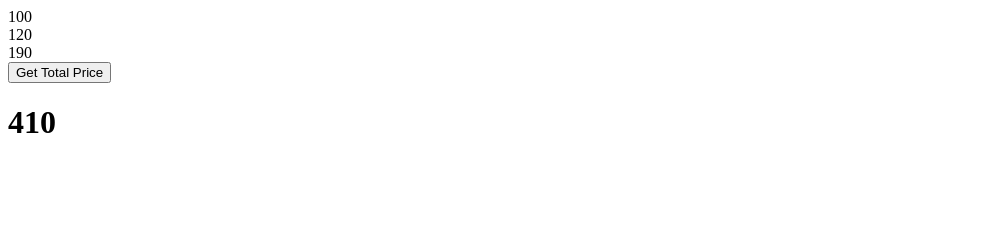
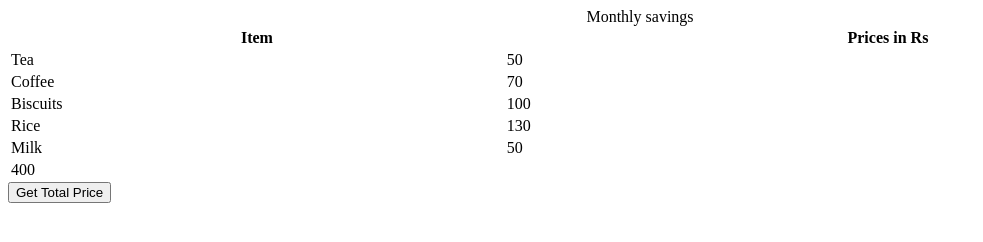
Before and after one commit to acciojob/grofers-checkout-omsingh1555, a website: page main.html in a window 1280 px wide. Both pictures are taken after a click on the button "Get Total Price". Shown: the whole page, without its empty margins (0-983 px from the left). Drawn offline with Linux system fonts and the light colour scheme.

Commit message:
created a submission

```diff
--- a/main.html
+++ b/main.html
@@ -1,24 +1,45 @@
 <!DOCTYPE html>
-<html lang="en">
+
+<html>
+
 <head>
-  <meta charset="UTF-8">
-  <title>Grofers Checkout</title>
+	<link rel="stylesheet" href="styles.css">
 </head>
+
 <body>
+    <!-- the entire body must be written by student -->
+    <table style="width: 100%">
+    <caption>
+      Monthly savings
+    </caption>
+    <tr>
+      <th>Item</th>
+      <th>Prices in Rs</th>
+    </tr>
+    <tr>
+      <td class="item">Tea</td>
+      <td class="price">50</td>
+    </tr>
+    <tr>
+      <td class="item">Coffee</td>
+      <td class="price">70</td>
+    </tr>
+    <tr>
+      <td class="item">Biscuits</td>
+      <td class="price">100</td>
+    </tr>
+    <tr>
+      <td class="item">Rice</td>
+      <td class="price">130</td>
+    </tr>
+    <tr>
+      <td class="item">Milk</td>
+      <td class="price">50</td>
+    </tr>
+  </table>
+    <script type="text/javascript" src="./script.js">
+</script>
 
-  <div class="item">
-    <span class="price">100</span>
-  </div>
-  <div class="item">
-    <span class="price">120</span>
-  </div>
-  <div class="item">
-    <span class="price">190</span>
-  </div>
+</body>
 
-  <button id="getTotal">Get Total Price</button>
-  <h1 id="ans">0</h1>
-
-  <script src="script.js"></script>
-</body>
 </html>
--- a/script.js
+++ b/script.js
@@ -1,14 +1,31 @@
-const getSumBtn = document.getElementById("getTotal");
+const getSumBtn = document.createElement("button");
+getSumBtn.append("Get Total Price");
+document.body.appendChild(getSumBtn);
 
 const getSum = () => {
-  const priceElements = document.querySelectorAll(".price");
-  let total = 0;
+  let prices = document.querySelectorAll(".price");
+  let sum = 0;
 
-  priceElements.forEach(item => {
-    total += parseInt(item.textContent);
+  prices.forEach((price) => {
+    sum += Number(price.textContent);
   });
 
-  document.getElementById("ans").textContent = total;
+  let ansCell = document.getElementById("ans");
+
+  if (ansCell) {
+    // If total already exists, just update
+    ansCell.textContent = sum;
+  } else {
+    // Create new total row
+    let tr = document.createElement("tr");
+    let td = document.createElement("td");
+    td.id = "ans";
+    td.colSpan = document.querySelectorAll("thead th").length || 1;
+    td.textContent = sum;
+
+    tr.appendChild(td);
+    document.getElementsByTagName("table")[0].appendChild(tr);
+  }
 };
 
 getSumBtn.addEventListener("click", getSum);
```
